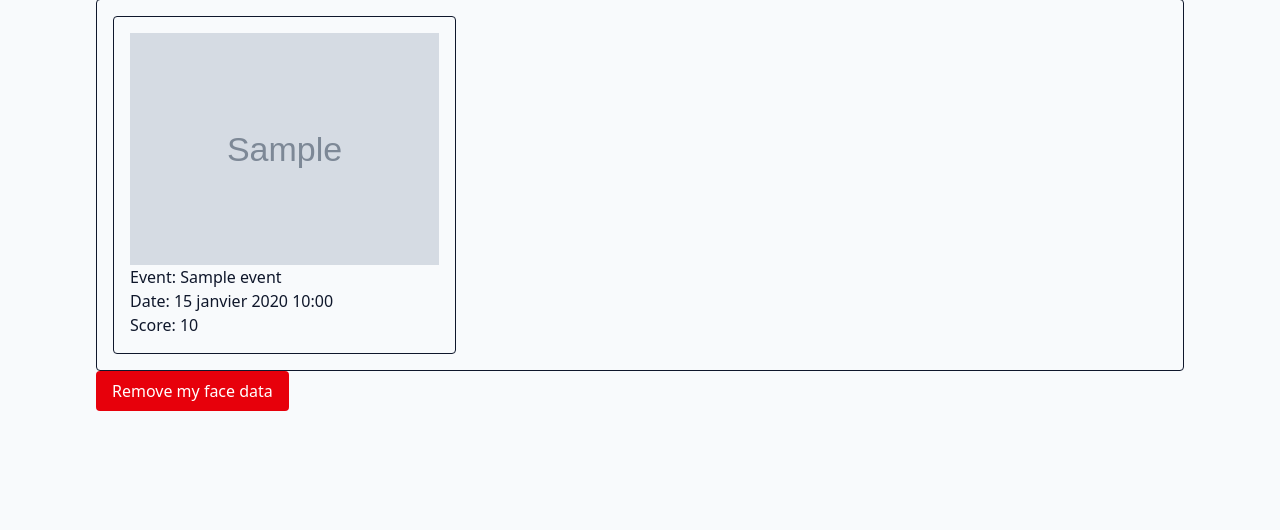
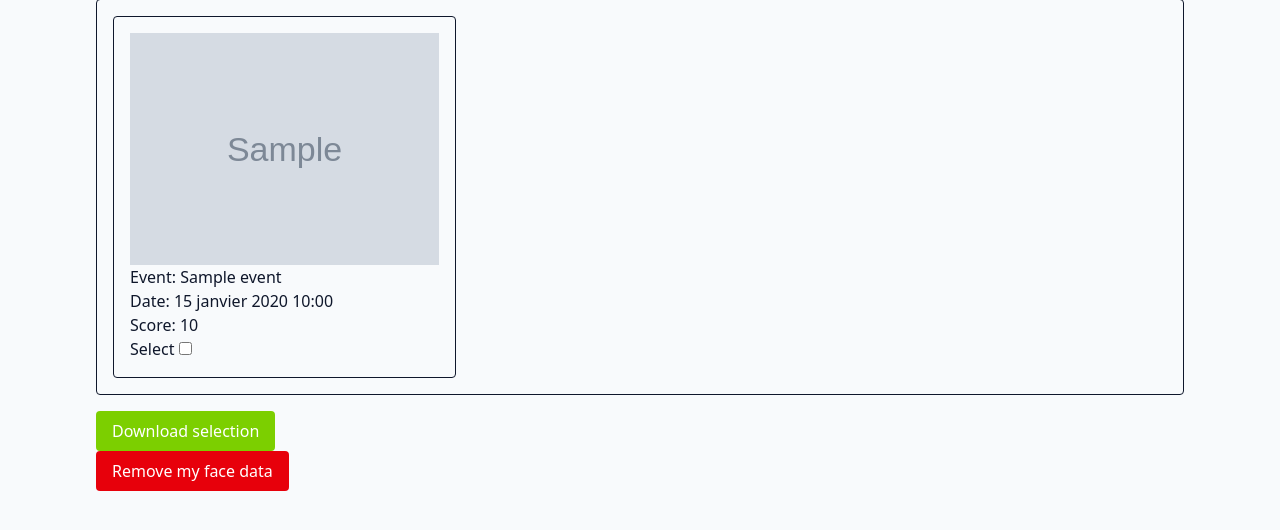
Before and after one commit to eldertek/TSP_2AFISA_8466, a Django app: template search/templates/search/home.html in a window 1280 px wide. Shown: the part 257-787 px from the top of the page. Run offline with Django 5.2, Linux system fonts and the light colour scheme; the template is opened without the code that fills it: most values are stand-ins (such as "Sample title", 1, 10 or a date in 2020); grey boxes marked "Sample" are stand-in pictures; parts of the project's set-up code (start-up, migrations or seed data) failed here and were passed over.

Commit message:
feat: sélection des photos et téléchargement en archive ZIP dans la galerie (F10)

```diff
--- a/search/templates/search/home.html
+++ b/search/templates/search/home.html
@@ -22,6 +22,9 @@
       <button type="submit" class="bg-lime-500 text-white px-4 py-2 rounded">{% translate  "Upload" %}</button>
     </form>
     {% if results %}
+    <form method="post" action="{% url 'download_archive' %}">
+      {% csrf_token %}
+
     <div class="mt-4 p-4 grid-cols-3 grid gap-3 border rounded">
       {% for result in results %}
         <div class="p-4 border rounded">
@@ -31,10 +34,14 @@
           <div>{% translate "Event" %}: {% if result.event == "no-album" %}{% translate "No album" %}{% else %} {{ result.event }}{% endif %} </div>
           <div>{% translate "Date" %}: {{ result.date }}</div>
           <div>{% translate "Score" %}: {{ result.score }}</div>
-
+          <label>{% translate "Select" %}
+          <input type="checkbox" name="photo_ids" value="{{ result.photo_id }}">
+          </label>
         </div>
       {% endfor %}
       </div>
+      <button type="submit" class="mt-4 bg-lime-500 text-white px-4 py-2 rounded">{% translate "Download selection" %}</button>
+      </form>
       {% elif request.method == "POST" %}
         <p>{% translate "No results found." %}</p>
       {% endif %}
```
